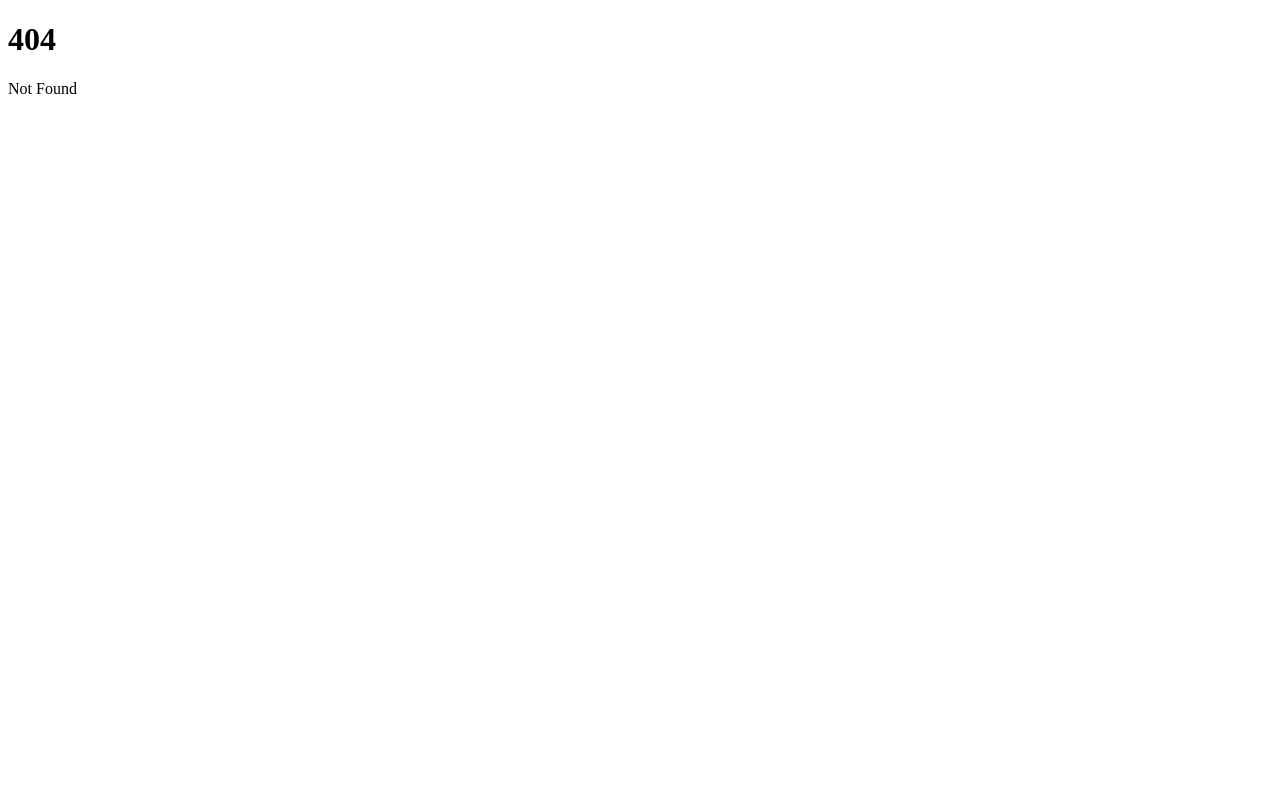
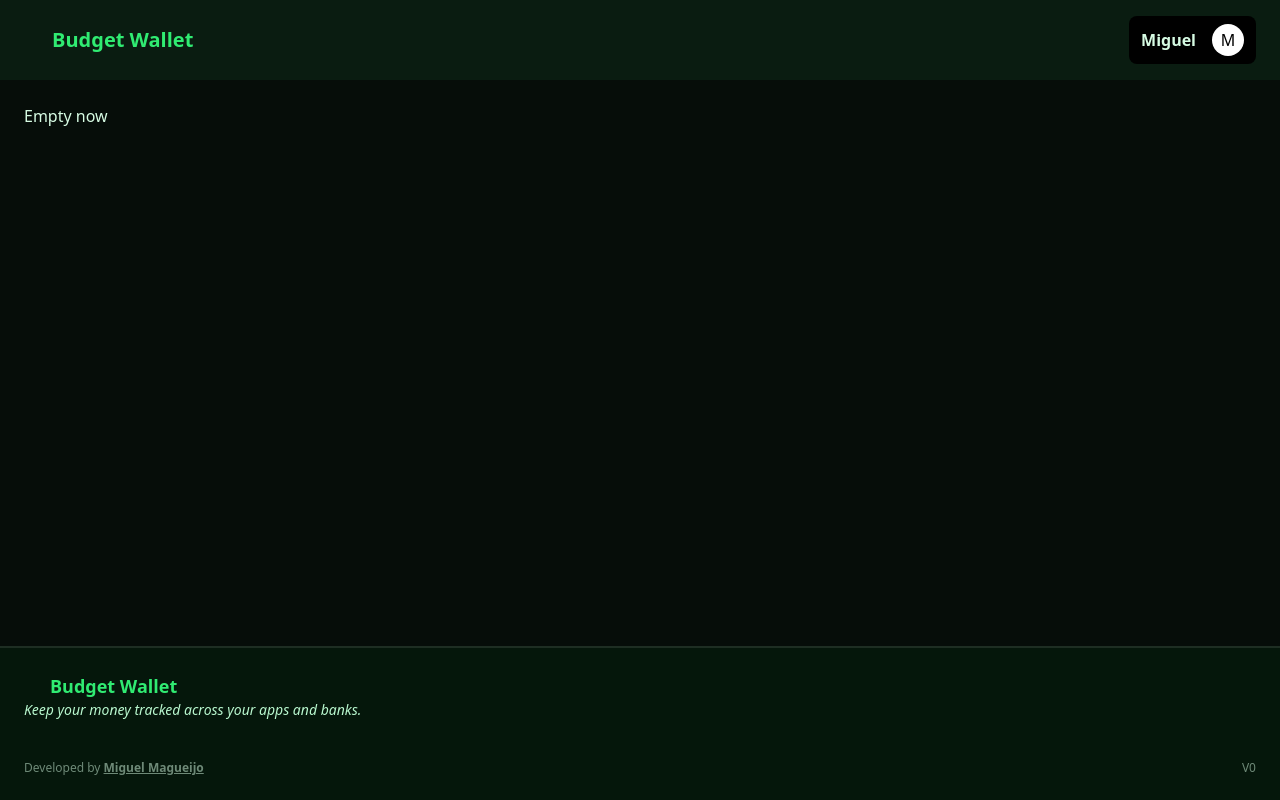
Before and after one commit to miguelmagueijo/BudgetWallet, a SvelteKit app in the folder web/: page /account/settings in a window 1280 px wide. Before the commit this address had no page. Built offline with nearby package versions, Linux system fonts and the light colour scheme; some icons are missing.

Commit message:
web: rework navbar logout button zone, add blank page for account settings

```diff
--- a/web/src/routes/(with-auth)/+layout.svelte
+++ b/web/src/routes/(with-auth)/+layout.svelte
@@ -13,13 +13,43 @@
 </svelte:head>
 
 <div class="flex h-screen flex-col">
-	<nav class="flex items-center justify-between bg-primary-925 p-6">
+	<nav class="flex items-center justify-between bg-primary-925 px-6 py-4">
 		<a href={resolve("/home")} class="flex items-center gap-2 text-xl font-bold text-[#30EB72]">
 			<Icon icon="streamline-ultimate:money-wallet-open-bold" />
 			Budget Wallet
 		</a>
-		<div>
-			<a href={resolve("/logout")} class="font-semibold hover:underline"> Logout </a>
+		<div class="flex items-center gap-4">
+			<div class="group relative">
+				<div class="flex min-w-[125px] items-center justify-between gap-4 rounded-lg bg-black px-3 py-2 group-hover:rounded-b-none">
+					<b>Miguel</b>
+					<div class="flex size-8 items-center justify-center rounded-full bg-white text-black">M</div>
+				</div>
+				<div class="absolute top-full right-0 hidden w-[250px] group-hover:block">
+					<div class="text-normal rounded-lg rounded-tr-none bg-black p-4">
+						<ul class="space-y-3">
+							<li>
+								<a
+									href={resolve("/account/settings/")}
+									class="flex items-center gap-2 rounded-lg px-2 py-1 font-semibold hover:bg-white hover:text-black"
+								>
+									<Icon icon="mdi:account-cog" class="size-5" />
+									<span>Account settings</span>
+								</a>
+							</li>
+							<li>
+								<!-- eslint-disable svelte/no-navigation-without-resolve -->
+								<a
+									href="/logout"
+									class="flex items-center justify-between rounded-lg border-2 border-red-500 px-2 py-1 font-semibold text-red-500 duration-300 hover:bg-red-500 hover:text-red-950"
+								>
+									<span>Logout</span>
+									<Icon icon="ic:round-logout" class="size-5 stroke-2" />
+								</a>
+							</li>
+						</ul>
+					</div>
+				</div>
+			</div>
 		</div>
 	</nav>
 
--- /dev/null
+++ b/web/src/routes/(with-auth)/account/settings/+page.svelte
@@ -0,0 +1 @@
+Empty now
```
